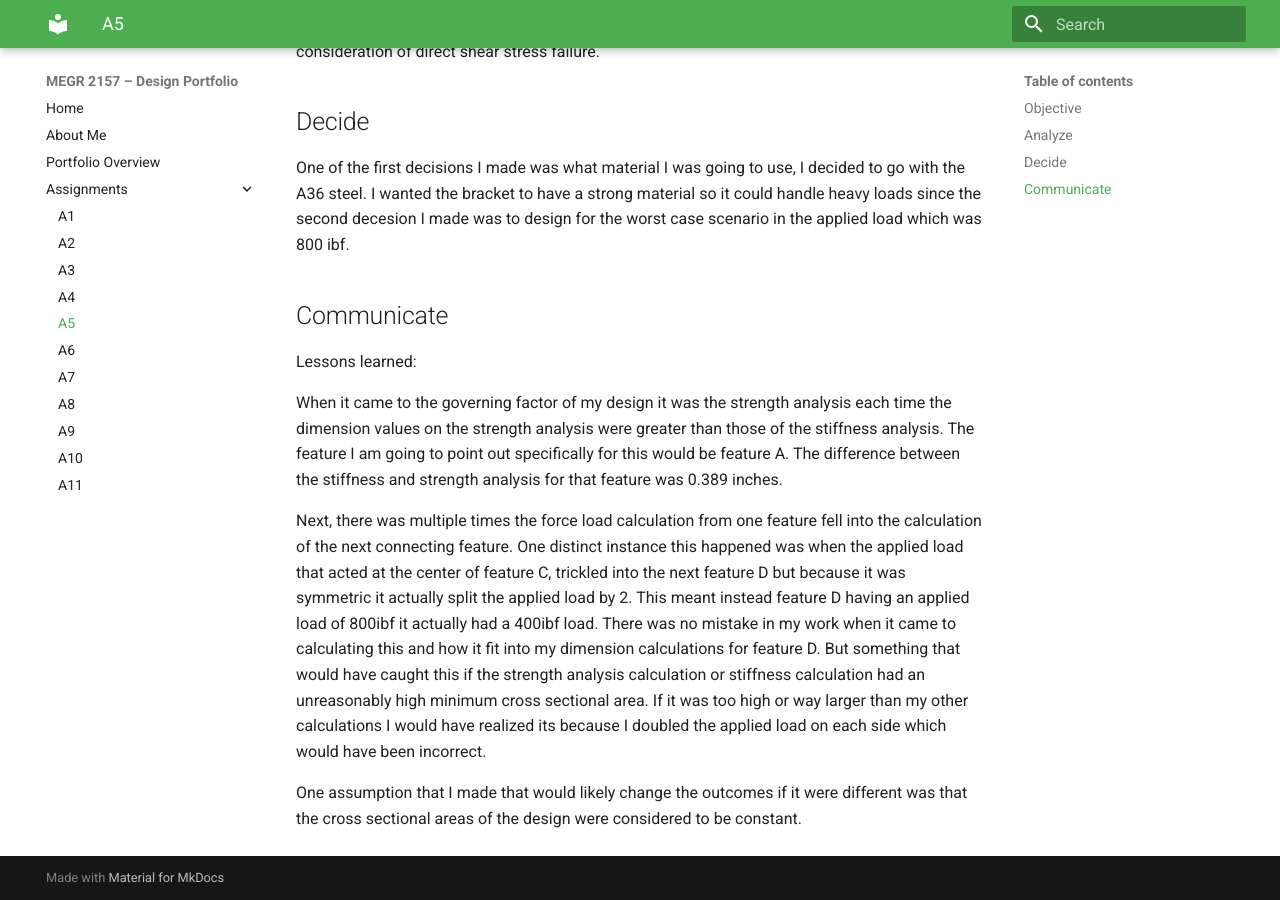
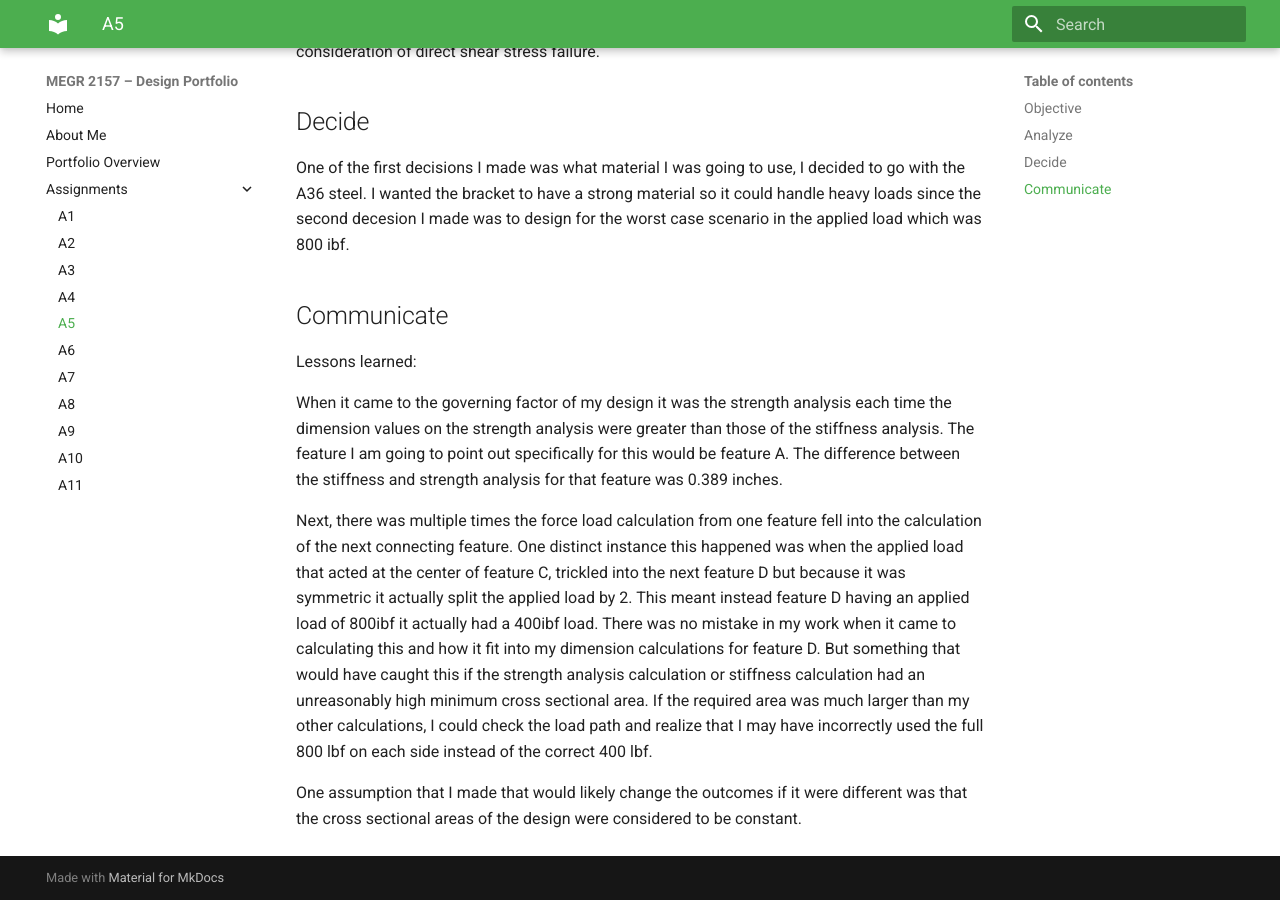
Before and after one commit to alinahsarratt/megr2157-portfolio, an MkDocs documentation site: the page built from docs/assignments/A05/index.md, in a window 1280 px wide and 900 px high, scrolled down 539 px. Built offline with MkDocs 1.6.1 and Material for MkDocs 9.7.7, drawn with Linux system fonts in a browser that asks for light colours.

Commit message:
Revise load calculation explanation in index.md
Clarified the explanation of force load calculations and their impact on feature D. Added details on how to identify potential errors in load calculations based on cross-sectional area comparisons.

```diff
--- a/docs/assignments/A05/index.md
+++ b/docs/assignments/A05/index.md
@@ -14,6 +14,6 @@ Lessons learned:
 
 When it came to the governing factor of my design it was the strength analysis each time the dimension values on the strength analysis were greater than those of the stiffness analysis. The feature I am going to point out specifically for this would be feature A. The difference between the stiffness and strength analysis for that feature was 0.389 inches.
 
-Next, there was multiple times the force load calculation from one feature fell into the calculation of the next connecting feature. One distinct instance this happened was when the applied load that acted at the center of feature C, trickled into the next feature D but because it was symmetric it actually split the applied load by 2. This meant instead feature D having an applied load of 800ibf it actually had a 400ibf load. There was no mistake in my work when it came to calculating this and how it fit into my dimension calculations for feature D. But something that would have caught this if the strength analysis calculation or stiffness calculation had an unreasonably high minimum cross sectional area. If it was too high or way larger than my other calculations I would have realized its because I doubled the applied load on each side which would have been incorrect.
+Next, there was multiple times the force load calculation from one feature fell into the calculation of the next connecting feature. One distinct instance this happened was when the applied load that acted at the center of feature C, trickled into the next feature D but because it was symmetric it actually split the applied load by 2. This meant instead feature D having an applied load of 800ibf it actually had a 400ibf load. There was no mistake in my work when it came to calculating this and how it fit into my dimension calculations for feature D. But something that would have caught this if the strength analysis calculation or stiffness calculation had an unreasonably high minimum cross sectional area. If the required area was much larger than my other calculations, I could check the load path and realize that I may have incorrectly used the full 800 lbf on each side instead of the correct 400 lbf.
 
 One assumption that I made that would likely change the outcomes if it were different was that the cross sectional areas of the design were considered to be constant.
```
